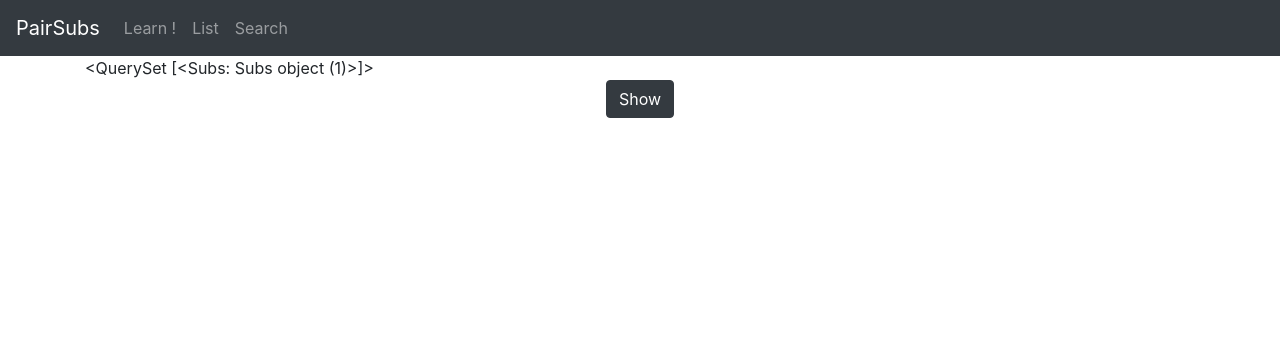
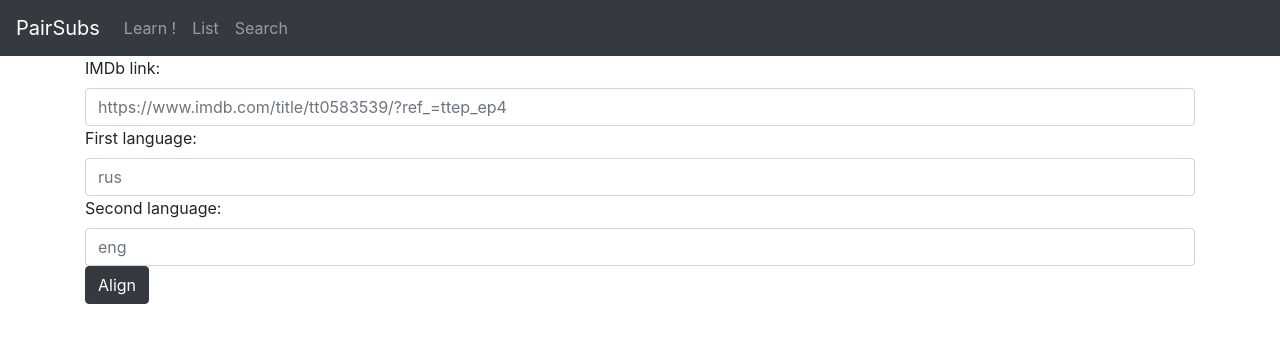
Before and after one commit to zserg/django-pairsubs, a Django app: template pairsubs/templates/pairsubs/align.html in a window 1280 px wide. Shown: the top 343 px of the page. Run offline with Django 3.2, Linux system fonts and the light colour scheme; the template is opened without the code that fills it: values that come from a table or form of the project are taken from there, others are empty; tables that the repository leaves empty hold one stand-in row (values such as "Sample post"); parts of the project's set-up code (start-up, migrations or seed data) failed here and were passed over; some libraries are stand-ins or nearby versions.

Commit message:
add subs alignment functions

```diff
--- a/pairsubs/forms.py
+++ b/pairsubs/forms.py
@@ -1,4 +1,6 @@
 from django import forms
+from django.forms import BaseFormSet
+from django.forms import formset_factory
 
 class SubSearchForm(forms.Form):
     w = forms.TextInput(attrs={'class': 'form-control', 'placeholder': 'rus'})
@@ -23,3 +25,19 @@
            attrs={'class': 'form-control',
                   'placeholder': 'eng'}),
 	)
+
+
+class AlignForm(forms.Form):
+    def __init__(self, subs, index,  *args, **kwargs):
+        #import ipdb; ipdb.set_trace()
+        super(AlignForm, self).__init__(*args, **kwargs)
+        self.fields['subs_choice'] = forms.ChoiceField(choices=subs[index],
+                                            widget=forms.RadioSelect)
+
+class BaseAlignFormSet(BaseFormSet):
+    def get_form_kwargs(self, index):
+        kwargs = super().get_form_kwargs(index)
+        kwargs['index'] = index
+        return kwargs
+
+AlignFormSet = formset_factory(AlignForm, formset=BaseAlignFormSet, extra=4)
--- a/pairsubs/models.py
+++ b/pairsubs/models.py
@@ -110,6 +110,8 @@
 
         end = start + length
 
+        import ipdb; ipdb.set_trace()
+
         subs = []
         for sub in subs_pair.first_sub, subs_pair.second_sub:
             elements = sub.subelement_set.filter(start__lte=end,
@@ -139,7 +141,8 @@
         subs.append([(e.num, e.text) for e in elements])
 
     sub_info = {'name':'Name'}
-    return {'sub_info': sub_info, 'subs': subs}
+    return subs
+    #return {'sub_info': sub_info, 'subs': subs}
 
 def get_random_pairofsubs():
     max_id = PairOfSubs.objects.all().aggregate(max_id=Max("id"))['max_id']
@@ -149,3 +152,17 @@
             ps = PairOfSubs.objects.filter(pk=pk).first()
             if ps:
                 return ps
+
+def set_alignment_data(sub_id, data):
+    ps = PairOfSubs.objects.get(pk=sub_id)
+    if ps:
+        fs = ps.first_sub.subelement_set.get(num=int(data[0]['subs_choice']))
+        fe = ps.first_sub.subelement_set.get(num=int(data[1]['subs_choice']))
+        ss = ps.second_sub.subelement_set.get(num=int(data[2]['subs_choice']))
+        se = ps.second_sub.subelement_set.get(num=int(data[3]['subs_choice']))
+
+        ps.first_start = fs.start
+        ps.first_end = fe.start
+        ps.second_start = ss.start
+        ps.second_end = se.start
+        ps.save()
--- a/pairsubs/templates/pairsubs/align.html
+++ b/pairsubs/templates/pairsubs/align.html
@@ -4,19 +4,12 @@
 
 {% block content %}
 
-{{ subs }}
+<form action="{% url 'pairsubs:subpair_align' sub_id %}" method="post" name="align_sub" class="form">
+  {% csrf_token %}
 
-    <!-- <div class="row" style="position: absolute; bottom: 0px"> -->
-    <div class="row" id="text-row">
-      <div class="col-sm-6 " id="question" ></div>
-      <div class="col-sm-6 " id="answer" ></div>
-    </div>
+{{ form }}
 
-    <div class="row">
-       <div class="col-sm-12 text-center" id="result-row" >
-         <button type="button" class="btn btn-dark" id="answer-button">Show</button>
-       </div>
-    </div>
+  <button type="submit" class="btn btn-dark">Align</button>
 
 
 {% endblock %}
```
Also changed, not shown: pairsubs/views.py (+17 -2 lines).
